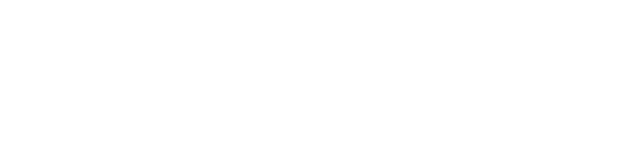
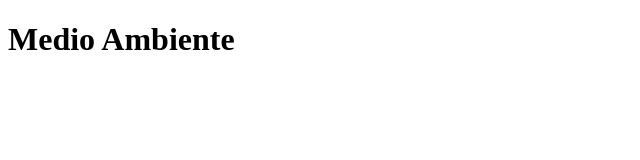
Before and after one commit to hajbal2019010/2019010, a plain HTML site: page index.html in a window 1280 px wide. Shown: the whole page, without its empty margins (0-640 px from the left). Drawn offline with Linux system fonts and the light colour scheme.

Commit message:
se agrego un titulo en el body

```diff
--- a/index.html
+++ b/index.html
@@ -6,6 +6,6 @@
     <title>Primera pagina Git</title>
 </head>
 <body>
-
+    <h1>Medio Ambiente </h1>
 </body>
 </html>
```
